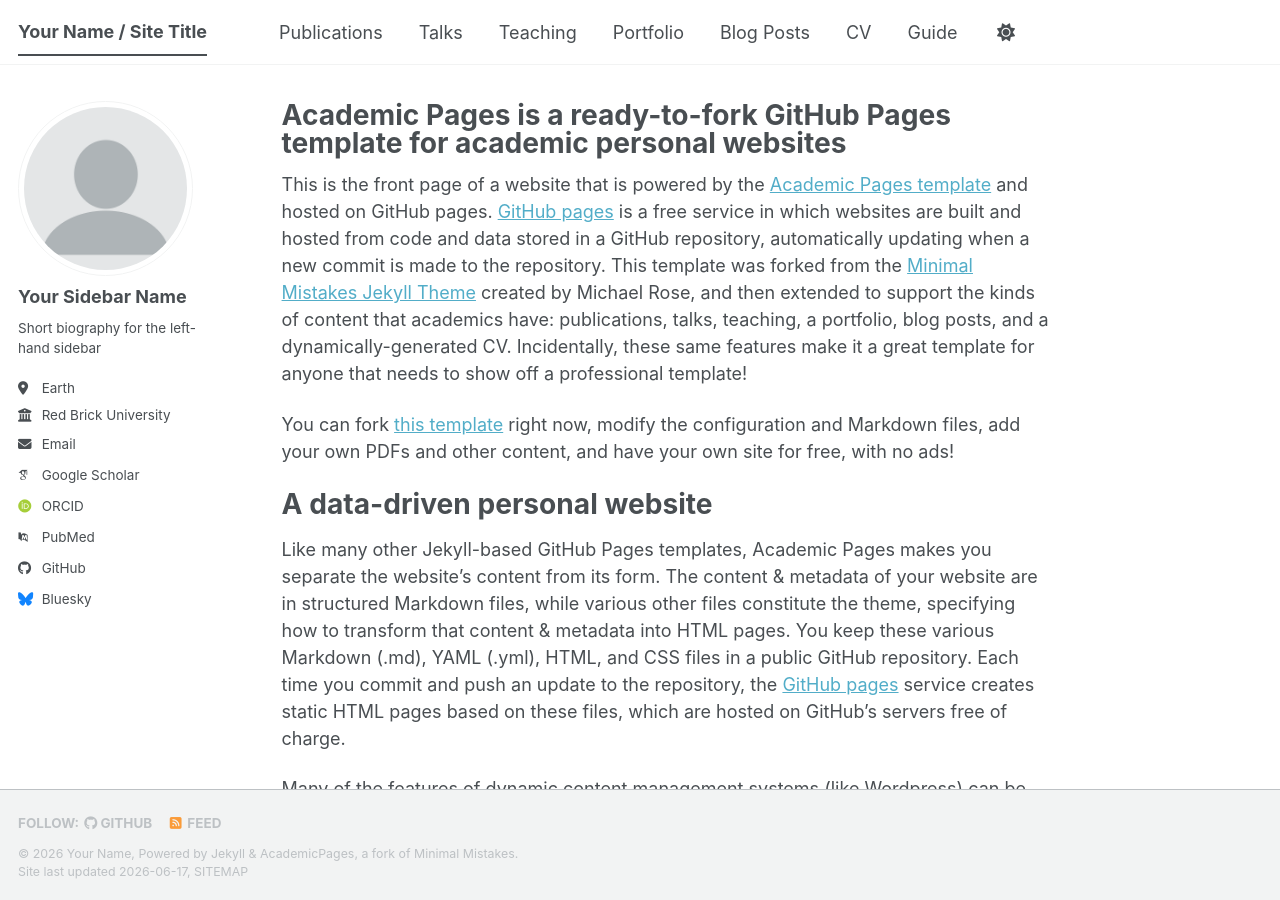
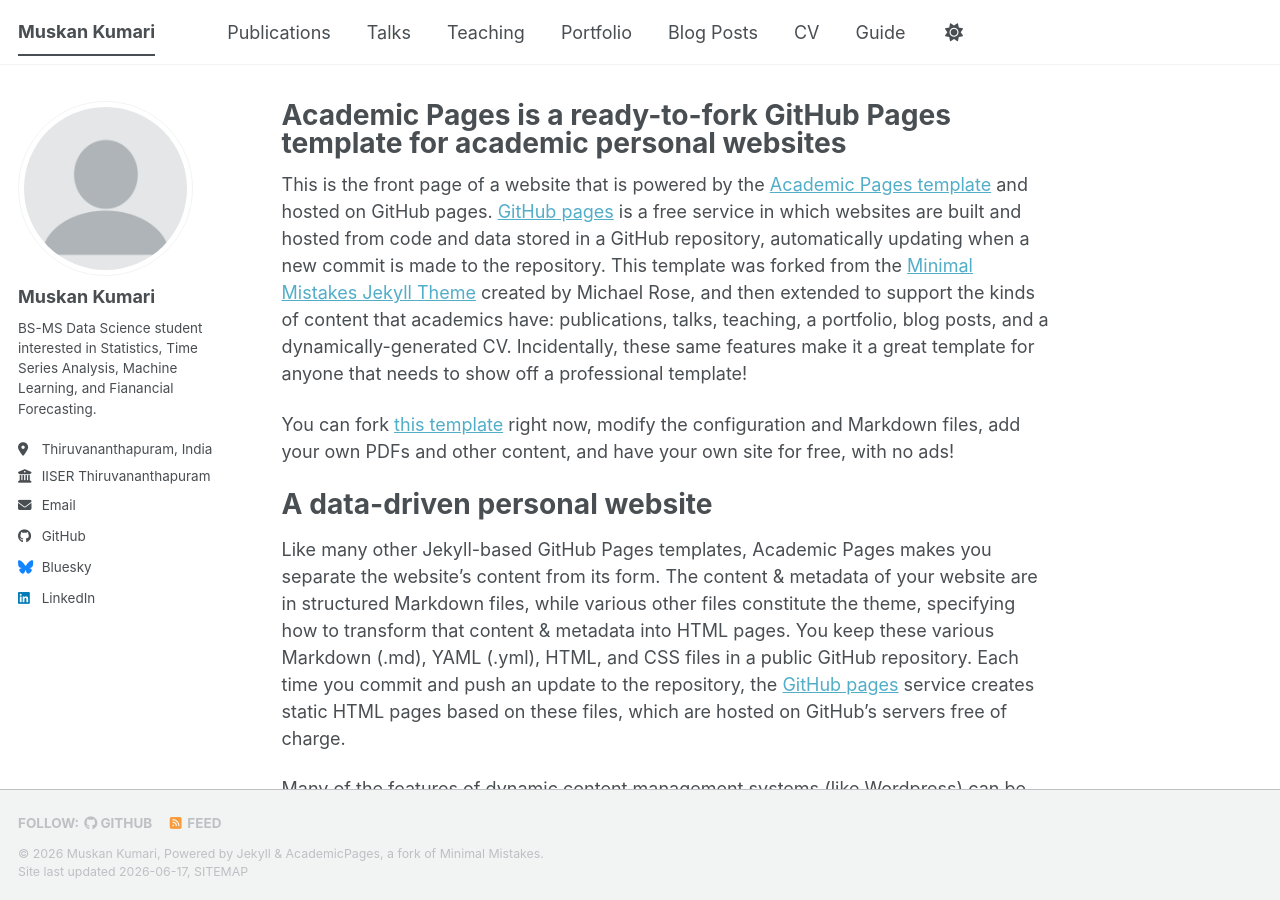
Before and after one commit to muskan123-wq/muskan123-wq.github.io, a Jekyll site: the page built from _pages/about.md, in a window 1280 px wide and 900 px high. Built offline with Jekyll 4.4.1, drawn with Linux system fonts in a browser that asks for light colours; some web fonts are replaced; a script bundle is joined from its source files by our own code; library files that are not in the unit come from our copies.

Commit message:
Update _config.yml

```diff
--- a/_config.yml
+++ b/_config.yml
@@ -9,11 +9,11 @@
 # Basic Site Settings
 locale                   : "en-US"
 site_theme               : "default" # The available themes options are "default", "air", "sunrise", "mint", "dirt" and "contrast"
-title                    : "Your Name / Site Title"
+title                    : "Muskan Kumari"
 title_separator          : "-"
-name                     : &name "Your Name"
-description              : &description "Your Name's academic portfolio"   # Update this with a general description of your site, this is the default if not overridden by a page
-url                      : https://academicpages.github.io # The base hostname & protocol for your site e.g. "https://[your GitHub username].github.io",
+name                     : &name "Muskan Kumari"
+description              : &description "BS-MS Data Science Student | IISER Thiruvananthapuram"# Update this with a general description of your site, this is the default if not overridden by a page
+url                      : https://muskan123-wq.github.io # The base hostname & protocol for your site e.g. "https://[your GitHub username].github.io",
                                                            # or if you already have some other page hosted on Github then use "https://[your GitHub username].github.io/[Your Repo Name]"
 baseurl                  : "" # the subpath of your site, e.g. "/blog"
 repository               : "academicpages/academicpages.github.io"
@@ -24,24 +24,24 @@ repository               : "academicpages/academicpages.github.io"
 author:
   # Biographic information
   avatar           : "profile.png"
-  name             : "Your Sidebar Name"
+  name             : "Muskan Kumari"
   pronouns         : # example: "she/her"
-  bio              : "Short biography for the left-hand sidebar"
-  location         : "Earth"
-  employer         : "Red Brick University"
+  bio              : "BS-MS Data Science student interested in Statistics, Time Series Analysis, Machine Learning, and Fianancial Forecasting."
+  location         : "Thiruvananthapuram, India"
+  employer         : "IISER Thiruvananthapuram"
   uri              : # URL
-  email            : "none@example.org"
+  email            : "mailmuskanhere@gmail.com"
 
   # Academic websites
   academia         : # URL
   arxiv            : # URL - Update with the correct link to your profile
-  googlescholar    : "https://scholar.google.com/citations?user=PS_CX0AAAAAJ"
+  googlescholar    :
   inspire-hep      : # URL
   impactstory      : # URL
-  orcid            : "https://orcid.org/yourorcidurl"
+  orcid            :
   semantic         : # URL
   ssrn             : # URL
-  pubmed           : "https://www.ncbi.nlm.nih.gov/pubmed/?term=john+snow"
+  pubmed           :
   researchgate     : # URL
   scopus           : # URL
   zotero           : # URL
@@ -51,7 +51,7 @@ author:
   bitbucket        : # Username - Update with your username on the site
   codepen          : # Username
   dribbble         : # Username
-  github           : "academicpages"
+  github           : "muskan123-wq"
   kaggle           : # Username
   stackoverflow    : # User number or user number and name (i.e., use "1" or "1/jeff-atwood")
 
@@ -66,7 +66,7 @@ author:
   keybase          : # Username
   instagram        : # Username
   lastfm           : # Username
-  linkedin         : # Username
+  linkedin         : "www.linkedin.com/in/muskan-kumari-5bb884287"
   mastodon         : # URL
   medium           : # URL
   pinterest        : # Username
```
